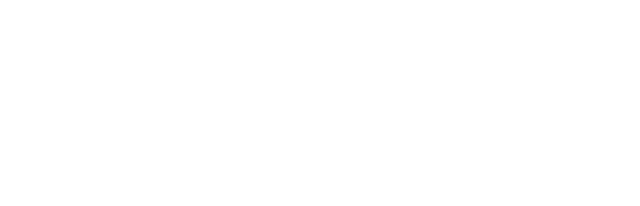
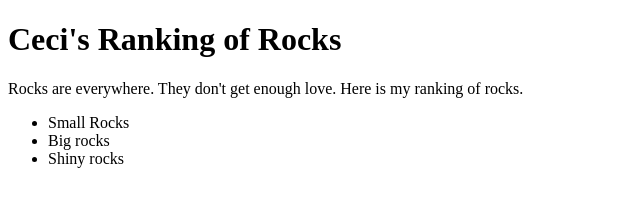
Before and after one commit to CeciS21/CeciS21.github.io, a plain HTML site: page index.html in a window 1280 px wide. Shown: the whole page, without its empty margins (0-640 px from the left). Drawn offline with Linux system fonts and the light colour scheme.

Commit message:
Add files via upload

```diff
--- a/index.html
+++ b/index.html
@@ -2,14 +2,21 @@
 
 <html>
 <head>
-
+<title> Rocks</title>
 
 
 </head>
 
 <body>
 
+<h1> Ceci's Ranking of Rocks </h1>
 
+<p> Rocks are everywhere. They don't get enough love. Here is my ranking of rocks. </p>
+<ul>
+<li> Small Rocks</li>
+<li> Big rocks </li>
+<li> Shiny rocks</li>
+</ul>
 
 </body>
 </html>
```
